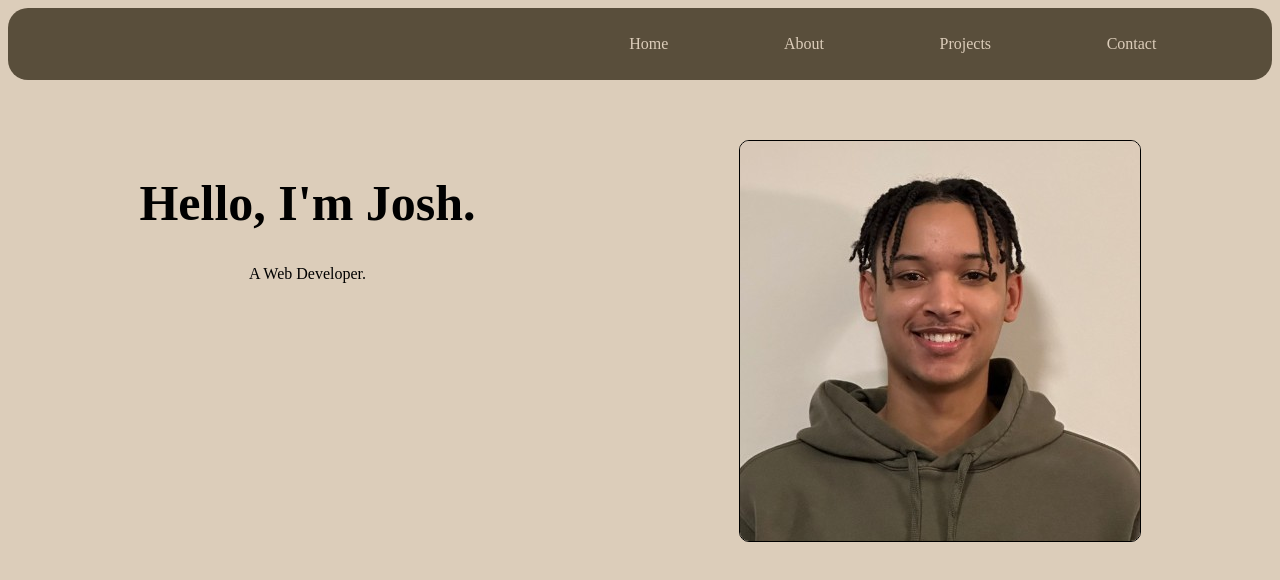
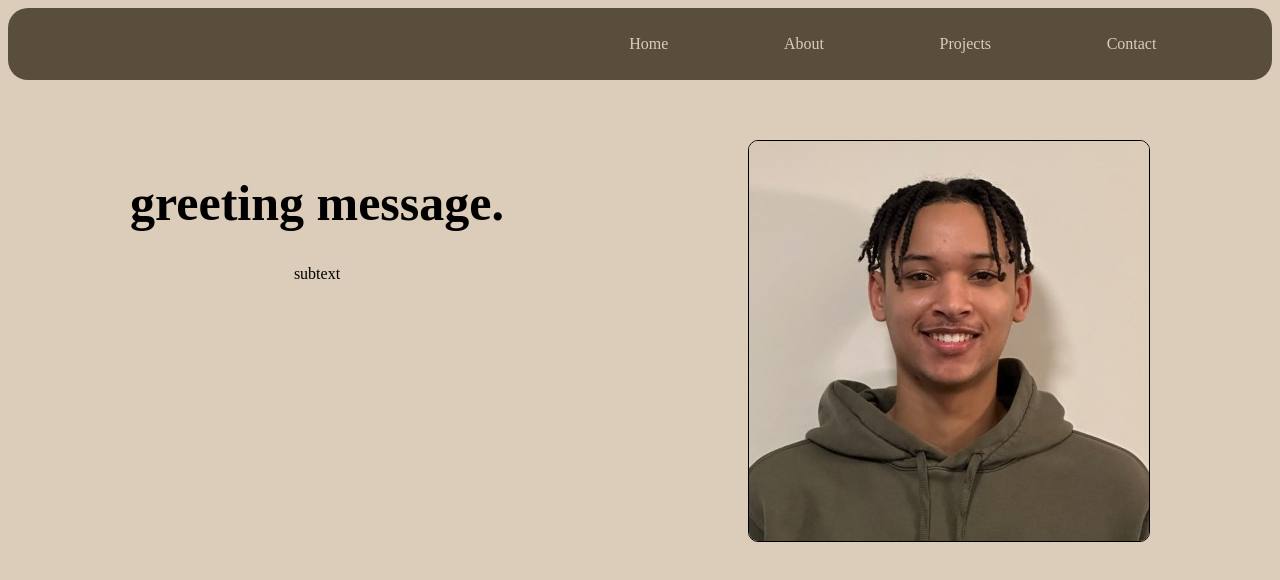
Before and after one commit to jcoop32/portfolio, a plain HTML site: page index.html in a window 1280 px wide. Drawn offline with nearby package versions, Linux system fonts and the light colour scheme.

Commit message:
process of creating and builing site

```diff
--- a/index.html
+++ b/index.html
@@ -41,8 +41,8 @@
       <!--front text container-->
       <div id="front-text-container">
         <!--add style to name with span-->
-        <h1 id="greeting-text">Hello, I'm <span>Josh</span>.</h1>
-        <p>A Web Developer.</p>
+        <h1 id="greeting-text">greeting <span>message</span>.</h1>
+        <p>subtext</p>
       </div>
       <!--image container-->
       <div id="fp-img-container">
```
Also changed, not shown: projects.html (+12 -0 lines), 1 other file.
